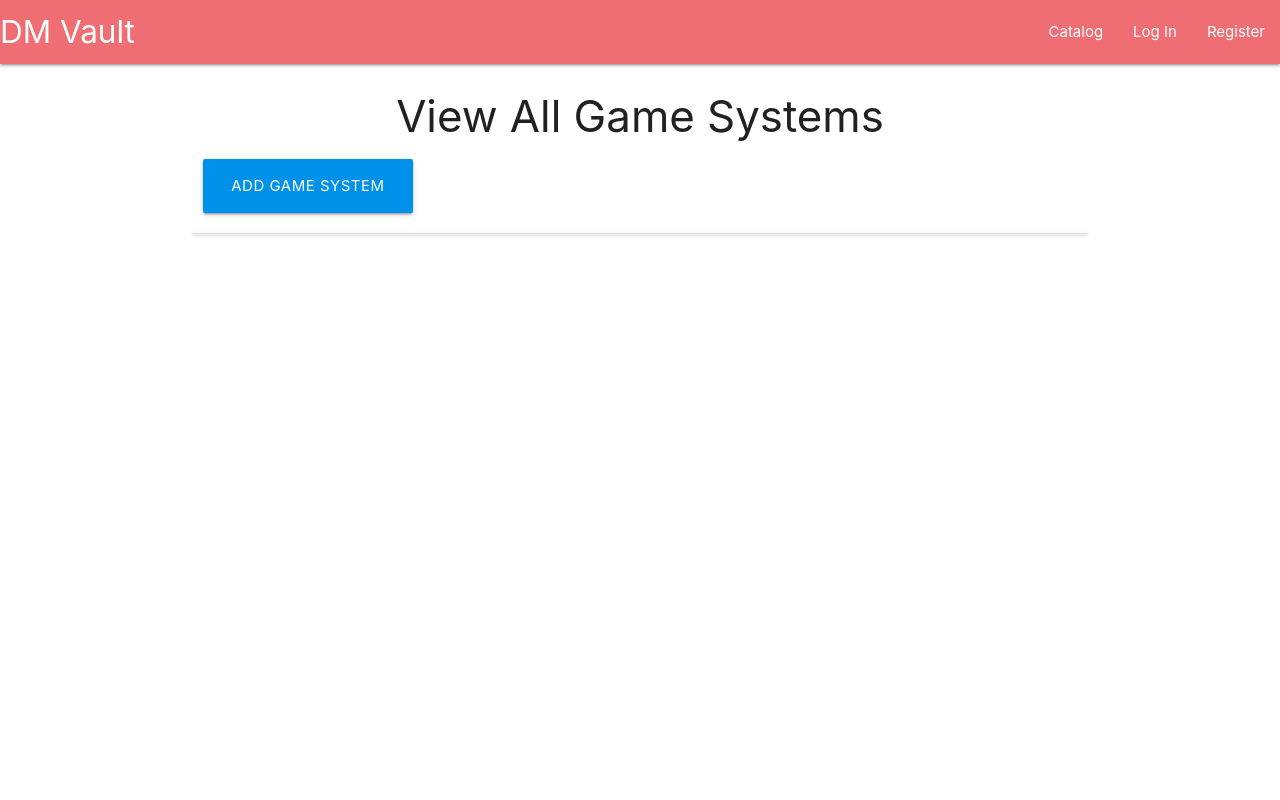
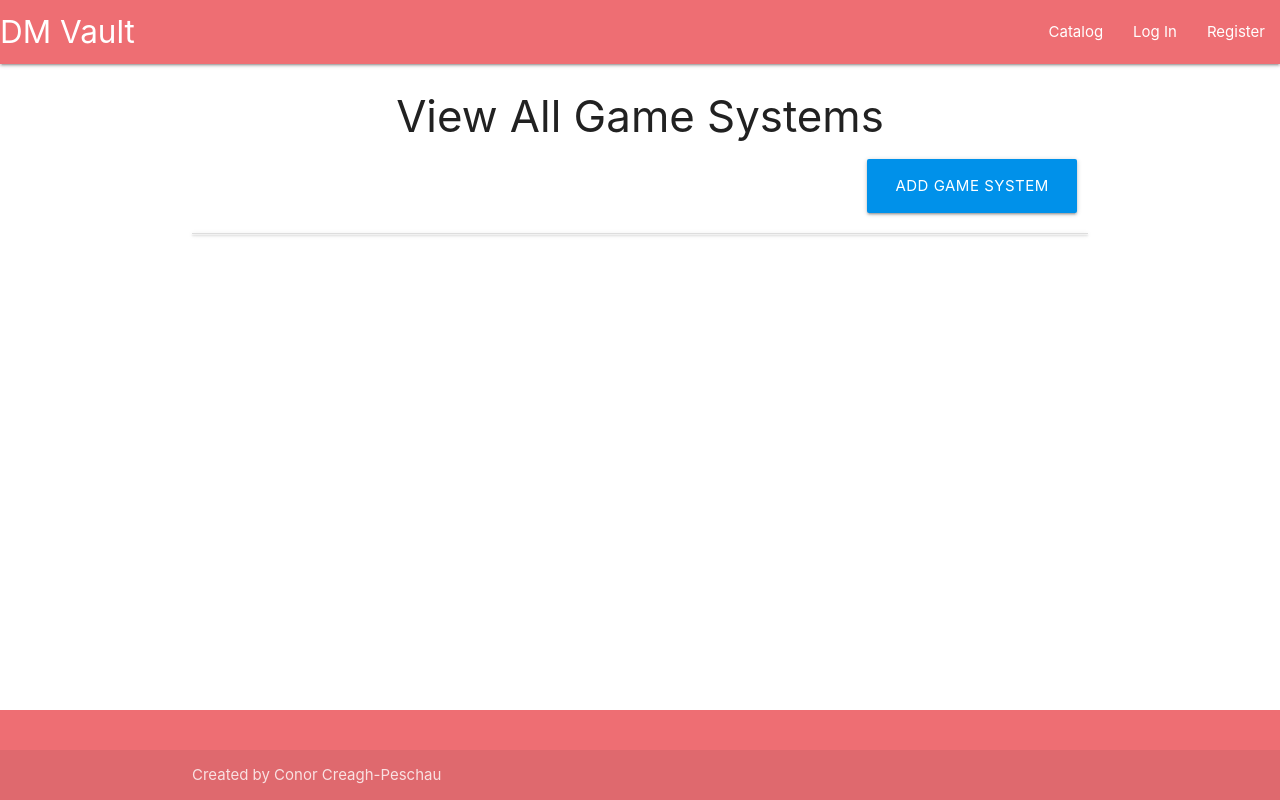
Before and after one commit to cfconor/rpg-book-repository, a Flask app: page /view_game_systems in a window 1280 px wide. Run offline with Flask 2, Linux system fonts and the light colour scheme; data that the repository does not hold is empty; some libraries are stand-ins or nearby versions.

Commit message:
added footer, styling on 'add new' button for categories and game systems

```diff
--- a/static/css/styles.css
+++ b/static/css/styles.css
@@ -0,0 +1,9 @@
+body {
+    display: flex;
+    min-height: 100vh;
+    flex-direction: column;
+  }
+
+  main {
+    flex: 1 0 auto;
+  }
--- a/templates/base.html
+++ b/templates/base.html
@@ -50,6 +50,20 @@
     </main>
 
 
+
+    <footer class="page-footer">
+        <div class="container">
+            <div class="row">
+
+            </div>
+        </div>
+        <div class="footer-copyright">
+            <div class="container">
+                Created by Conor Creagh-Peschau
+            </div>
+        </div>
+    </footer>
+
     <!-- SCRIPTS -->
     <script src="https://cdnjs.cloudflare.com/ajax/libs/jquery/3.6.0/jquery.min.js"></script>
     <script src="https://cdnjs.cloudflare.com/ajax/libs/materialize/1.0.0/js/materialize.min.js"></script>
--- a/templates/view_categories.html
+++ b/templates/view_categories.html
@@ -5,7 +5,7 @@
 
     <div class="row">
         <div class="col s12">
-            <a href="{{ url_for('add_category') }}" class="btn-large light-blue accent-4 right-align">Add Category</a>
+            <a href="{{ url_for('add_category') }}" class="btn-large light-blue accent-4 right">Add Category</a>
         </div>
     </div>
 
--- a/templates/view_game_systems.html
+++ b/templates/view_game_systems.html
@@ -5,7 +5,7 @@
 
     <div class="row">
         <div class="col s12">
-            <a href="{{ url_for('add_game_system') }}" class="btn-large light-blue accent-4 right-align">Add Game System</a>
+            <a href="{{ url_for('add_game_system') }}" class="btn-large light-blue accent-4 right">Add Game System</a>
         </div>
     </div>
 
@@ -16,7 +16,7 @@
                     {{ game_system.system_name }}
                 </div>
                 <div class="collapsible-body">
-                    {{ game_system.created_by }}
+                    <p> <strong>Created By:</strong> {{ game_system.created_by }}</p>
                 </div>
             </li>
         {% endfor %}
```
